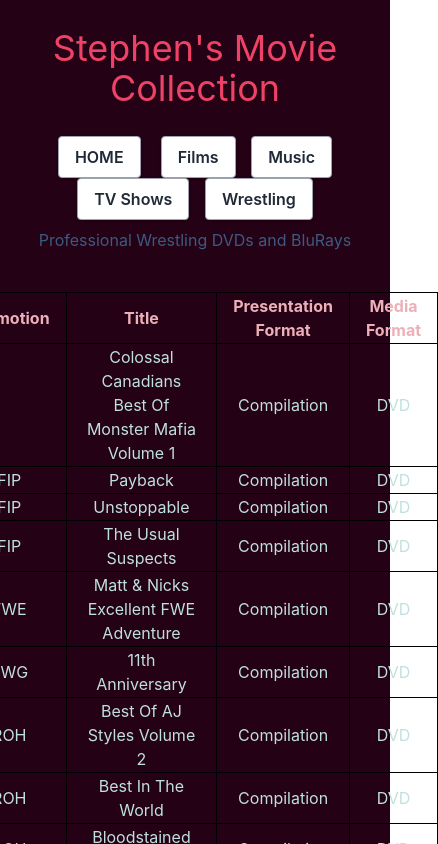
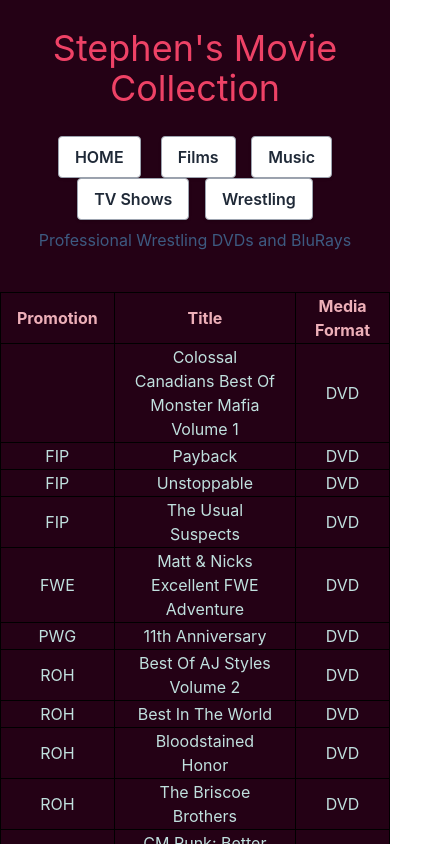
Before and after one commit to stephenfudge/ubiquitous-octo-rotary-phone, a React (Create React App) app: page /wrestling in a window 390 px wide. Shown: the top 844 px of the page, 438 px wide, since content can reach past the window. Built offline with nearby package versions, Linux system fonts and the light colour scheme.

Commit message:
made output for wrestling look better when on smaller screens

```diff
--- a/src/components/Wrestling.js
+++ b/src/components/Wrestling.js
@@ -32,7 +32,7 @@
                     <tr className='text-lightpink'>
                         <th className='border border-black px-4'>Promotion</th>
                             <th className='border border-black'>Title</th>
-                                <th className='border border-black px-4'>Presentation Format</th>
+                                <th className='border border-black px-4 hidden md:table-cell'>Presentation Format</th>
                                     <th className='border border-black px-4'>Media Format</th>
                     </tr>
                 </thead>
@@ -42,7 +42,7 @@
                         <tr key={film.id}>
                             <td className='border border-black'>{film.promotion}</td>
                                 <td className='border border-black px-4'>{film.title}</td>
-                                    <td className='border border-black'>{film.presentation}</td>
+                                    <td className='border border-black hidden md:table-cell'>{film.presentation}</td>
                                         <td className='border border-black'>{film.format}</td>
                         </tr>
                     );
```
